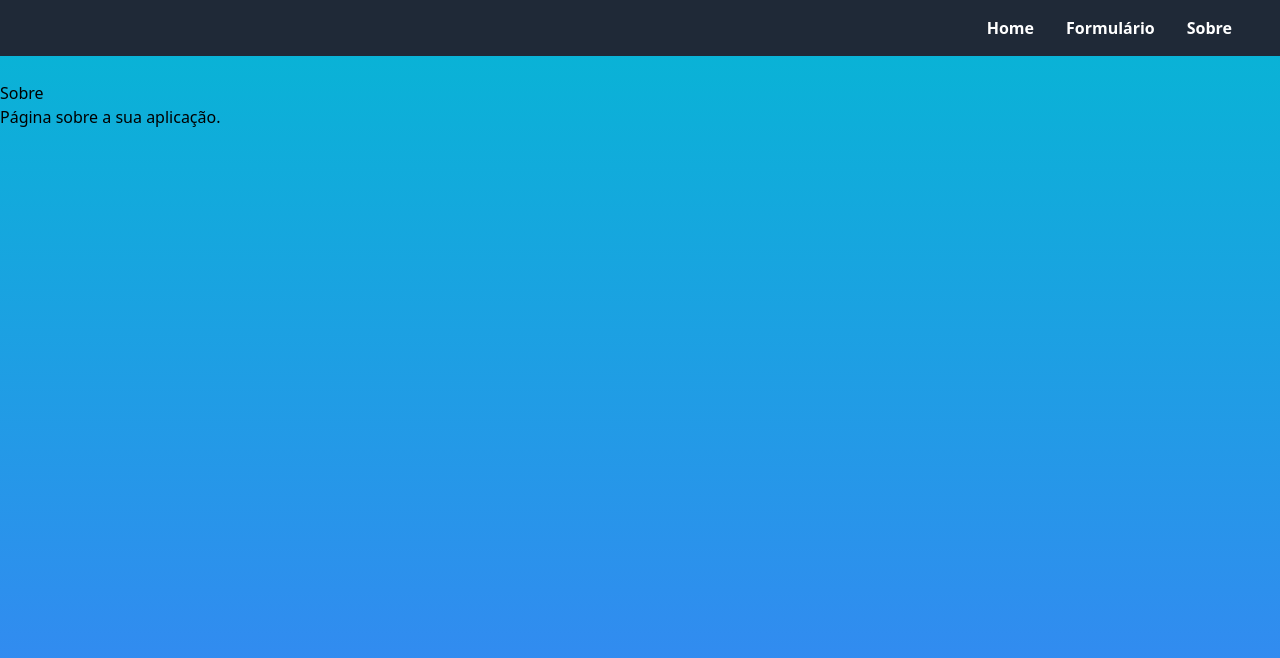
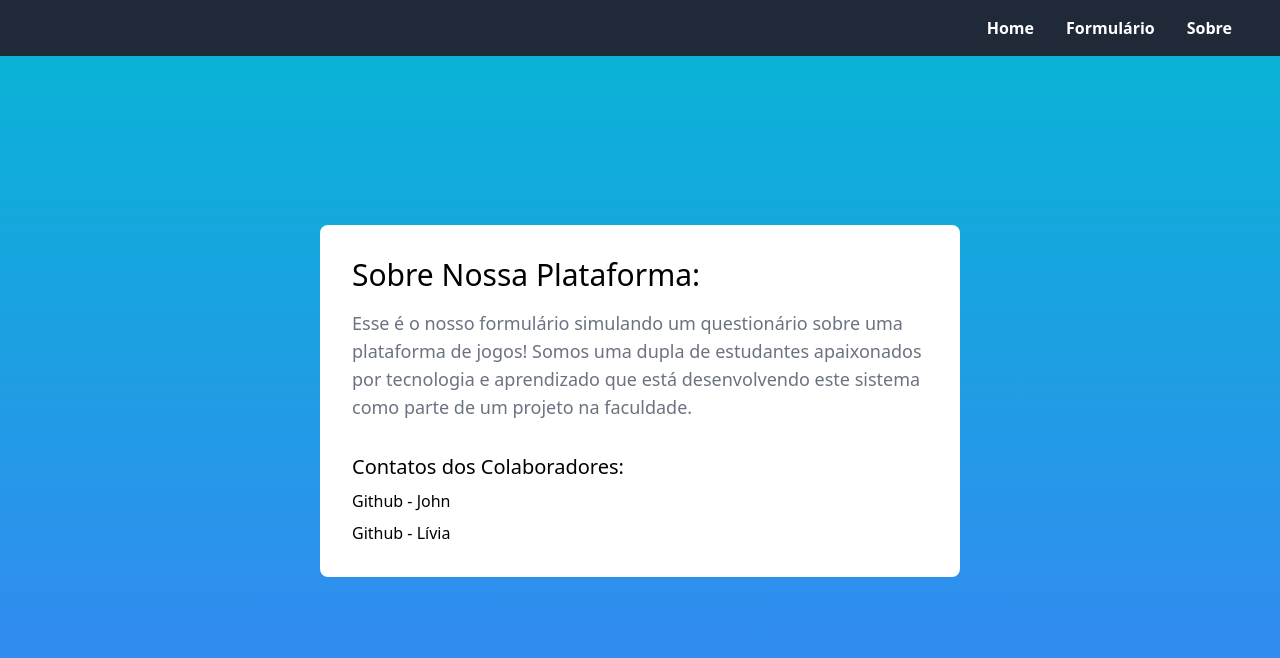
Before and after one commit to LiviaNasc/formulario-react, a React (Create React App) app: page /about in a window 1280 px wide. Shown: the top 658 px of the page. Built offline with nearby package versions, Linux system fonts and the light colour scheme.

Commit message:
AboutPage

```diff
--- a/src/AboutPage.jsx
+++ b/src/AboutPage.jsx
@@ -2,13 +2,31 @@ import React from 'react';
 
 function AboutPage() {
   return (
-  <div className='bg-gradient-to-b from-cyan-500 to-blue-500 text-black min-h-screen'>
-    <div className='pt-20 pb-10'>
-      <h2>Sobre</h2>
-      <p>Página sobre a sua aplicação.</p>
+    <div className='bg-gradient-to-b from-cyan-500 to-blue-500 text-black min-h-screen'>
+      <main className='h-screen flex items-center justify-center'>
+        <div className='bg-white flex flex-col rounded-lg w-1/2 font-latoRegular overflow-hidden p-8'>
+          <div>
+            <h1 className='text-3xl font-latoBold'>Sobre Nossa Plataforma:</h1>
+            <p className='text-lg text-gray-500 mt-4'>
+              Esse é o nosso formulário simulando um questionário sobre uma plataforma de jogos! Somos uma dupla de estudantes apaixonados por tecnologia e aprendizado que está desenvolvendo este sistema como parte de um projeto na faculdade.
+            </p>
+          </div>
+          <div id="contact-links" className="mt-8">
+            <h2 className="text-xl font-latoBold mb-2">Contatos dos Colaboradores:</h2>
+            <div className="student-contact">
+              <a href="https://github.com/johndriguess" id="profile-link" target="_blank" rel="noopener noreferrer" className="hover:underline hover:text-purple-600">
+                Github - John
+              </a>
+            </div>
+            <div className="student-contact mt-2">
+              <a href="https://github.com/LiviaNasc" id="profile-link-2" target="_blank" rel="noopener noreferrer" className="hover:underline hover:text-green-600">
+                Github - Lívia
+              </a>
+            </div>
+          </div>
+        </div>
+      </main>
     </div>
-  </div>
-
   );
 }
 
```
Also changed, not shown: src/App.jsx (renamed from src/App.js).
